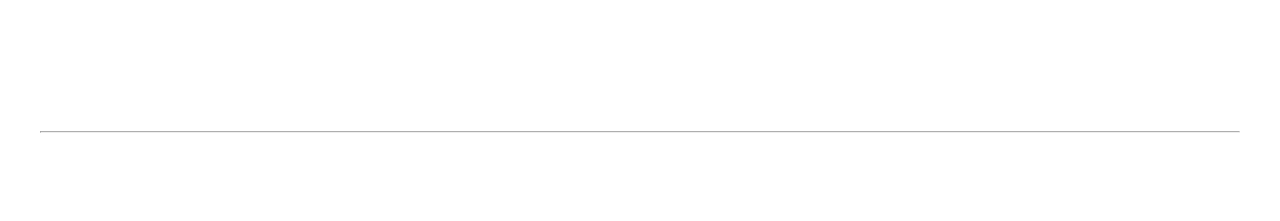
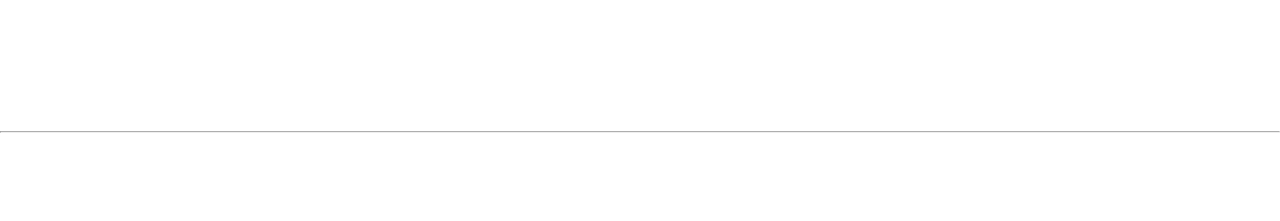
Before and after one commit to davidwobido/Portfolio_2022, a React (Vite) app: page / in a window 1280 px wide. Shown: the part 1640-1861 px from the top of the page. Built offline with nearby package versions, Linux system fonts and the light colour scheme.

Commit message:
:dizzy: Add animations to section lines

```diff
--- a/src/App.module.css
+++ b/src/App.module.css
@@ -112,7 +112,7 @@
 }
 
 main {
-  max-width: 1000px;
+  max-width: 62.5rem;
   margin: auto;
 }
 
@@ -121,11 +121,16 @@ main {
   height: 100%;
 }
 
+.line-wrapper {
+  display: grid;
+  justify-content: center;
+}
+
 .section-line {
-  width: 1200px;
-  transform: translateX(-100px);
+  /* width: 62.5rem; */
+  width: 80rem;
   border-top: solid 1px var(--color-neutral);
-  margin: 11rem 0;
+  margin: 11rem auto;
 }
 
 .about {
--- a/src/App.tsx
+++ b/src/App.tsx
@@ -78,7 +78,9 @@ function App() {
             ]}
           />
         </section>
-        <hr className={styles["section-line"]} />
+        <div className={styles["line-wrapper"]}>
+          <hr data-aos="fade-right" className={styles["section-line"]} />
+        </div>
         <section className={styles.work}>
           <h4>Work</h4>
           <h2>Development Projects</h2>
@@ -133,8 +135,9 @@ Done at Helder"
             Contact me for more projects
           </a>
         </section>
-        <hr className={styles["section-line"]} />
-
+        <div className={styles["line-wrapper"]}>
+          <hr data-aos="fade-right" className={styles["section-line"]} />
+        </div>
         <section className={styles.cv}>
           <h4>Stations</h4>
           <h2>Where I Worked</h2>
```
